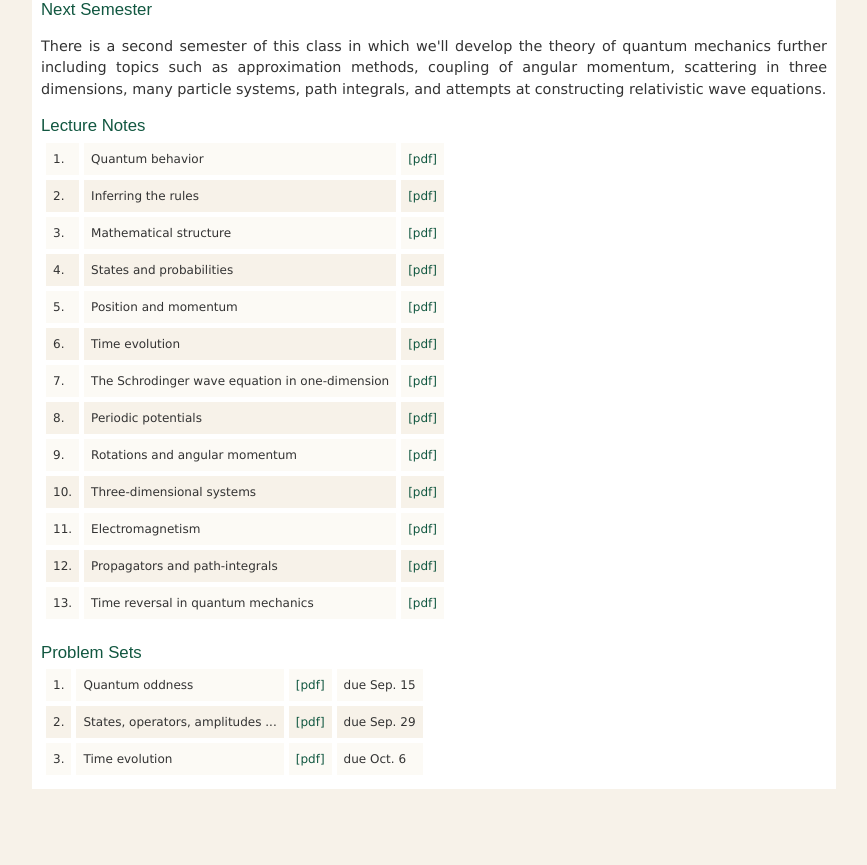
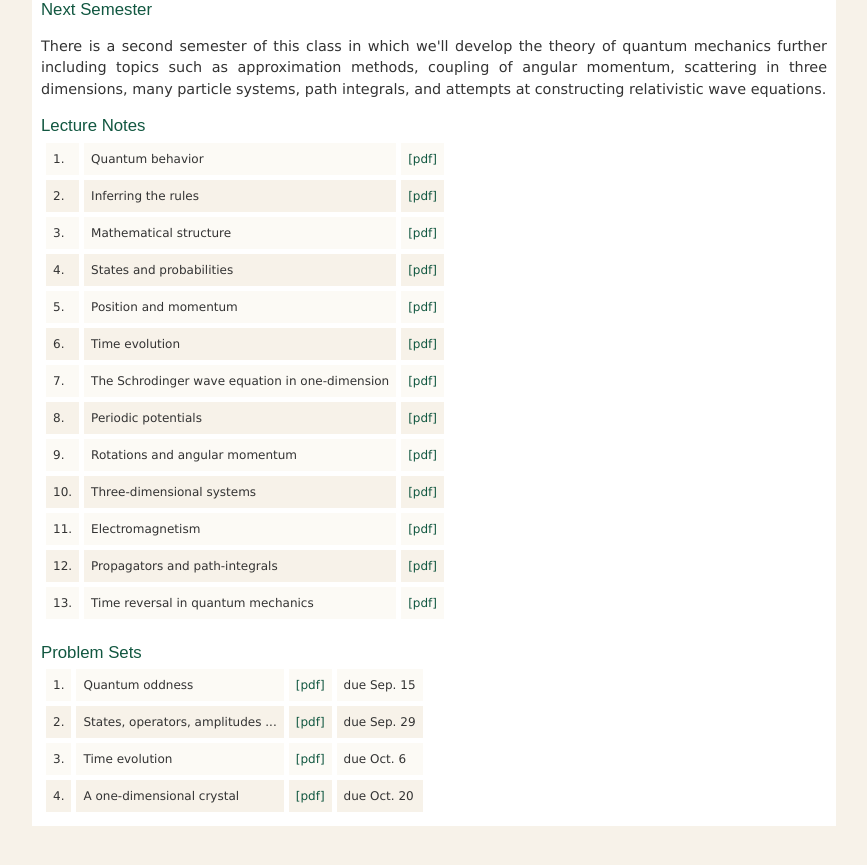
Before and after one commit to jozefdudek/personal_website, a Jekyll site: the page built from Phys621.html, in a window 1280 px wide and 900 px high, scrolled down 2402 px. Shown: the top 865 px of the window, without its empty margins (192-1059 px from the left). Built offline with Jekyll 4.4.1, drawn with Linux system fonts in a browser that asks for light colours.

Commit message:
added hw 4

```diff
--- a/Phys621.html
+++ b/Phys621.html
@@ -274,18 +274,18 @@ at constructing relativistic wave equations. </p>
       <td class="highlights">due Oct. 6</td>
     </tr>
 
- <!--
+
     <tr class="highlights">
       <td class="highlights"> 4. </td>
       <td class="highlights">A one-dimensional crystal</td>
       <td class="highlights">
         <a href="https://wm1693.box.com/s/zg1is0dzotuc5p7uttzlr1vf4jw0l2bs">[pdf]</a>
       </td>
-      <td class="highlights">due Oct. 14</td>
+      <td class="highlights">due Oct. 20</td>
     </tr>
 
 
-
+  <!--
    <tr class="highlights">
       <td class="highlights"> 5. </td>
       <td class="highlights">One-dimensional systems</td>
```
